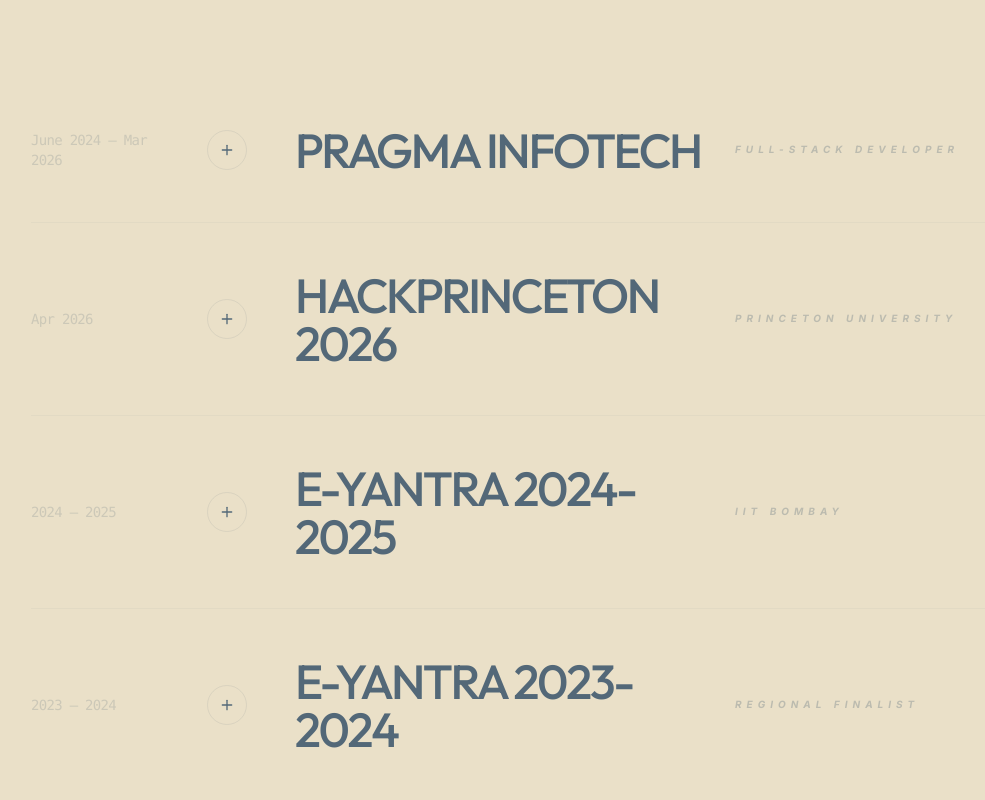
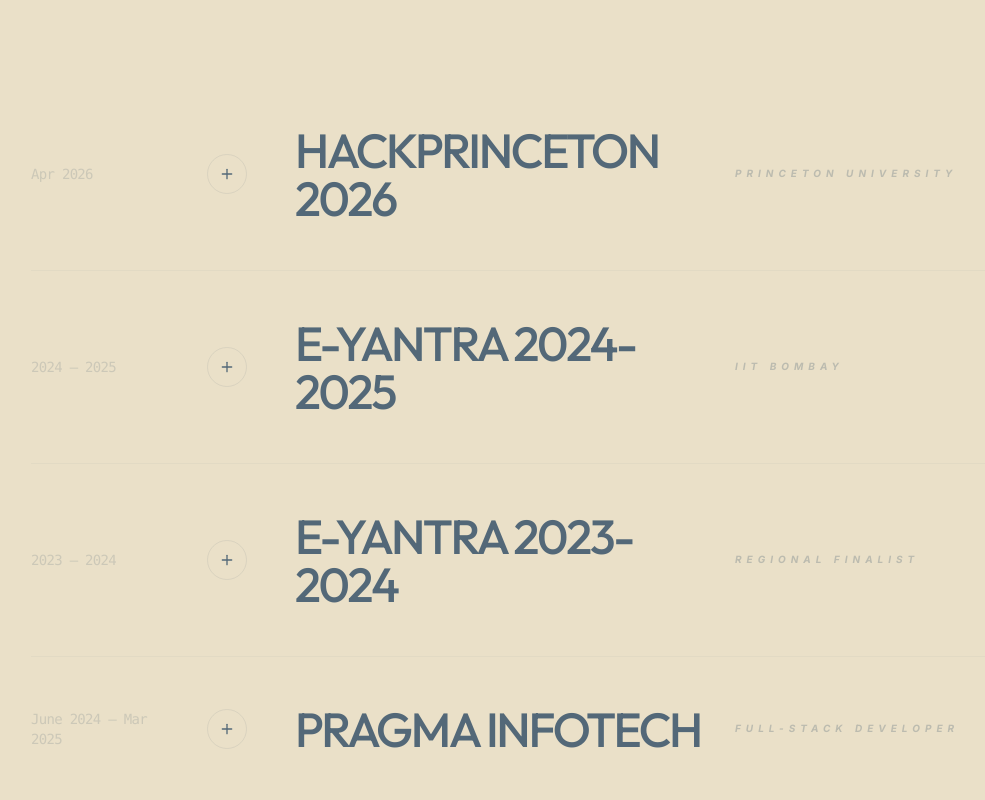
Before and after one commit to tithi0126/portfolio_tithi, a React (Vite) app: page / in a window 1280 px wide. Shown: the part 2740-3540 px from the top of the page, without its empty margins (97-1082 px from the left). Built offline with nearby package versions, Linux system fonts and the light colour scheme.

Commit message:
fix: update Pragma Infotech end date and reorder experience items in Experience component

```diff
--- a/src/components/Experience.jsx
+++ b/src/components/Experience.jsx
@@ -12,7 +12,7 @@
             type: 'Professional',
             company: "Pragma Infotech",
             role: "Full-Stack Developer",
-            period: "June 2024 — Mar 2026",
+            period: "June 2024 — Mar 2025",
             description: "Developed responsive web applications and engineered production-ready solutions across diverse client sectors including e-commerce and B2B.",
             details: [
                 "Engineered Rowan Decor (Flutter e-commerce), AIPL & ZapBits (PHP corporate), and Borana Weaves (B2B).",
@@ -136,9 +136,9 @@
                     </Reveal>
                 </div>
 
-                {/* Professional + Competitive */}
+                {/* Princeton + e-Yantra + Professional */}
                 <div className="flex flex-col">
-                    {[...workExperience, ...competitiveTrack].map((exp) => (
+                    {[...competitiveTrack, ...workExperience].map((exp) => (
                         <Item key={exp.id} exp={exp} />
                     ))}
                 </div>
```
